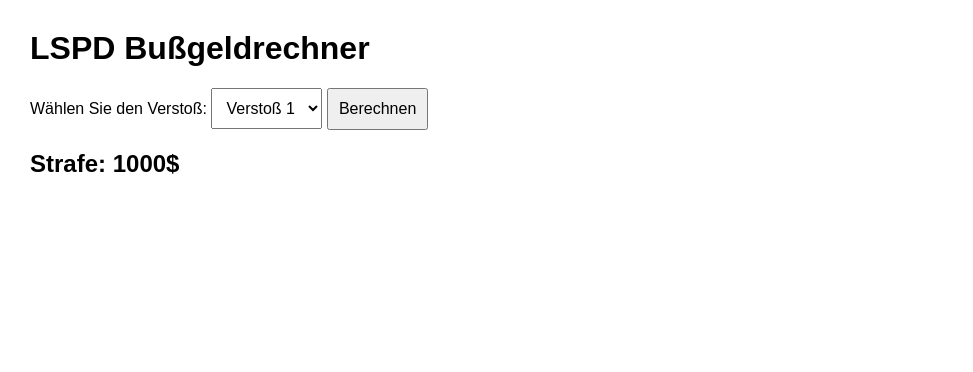
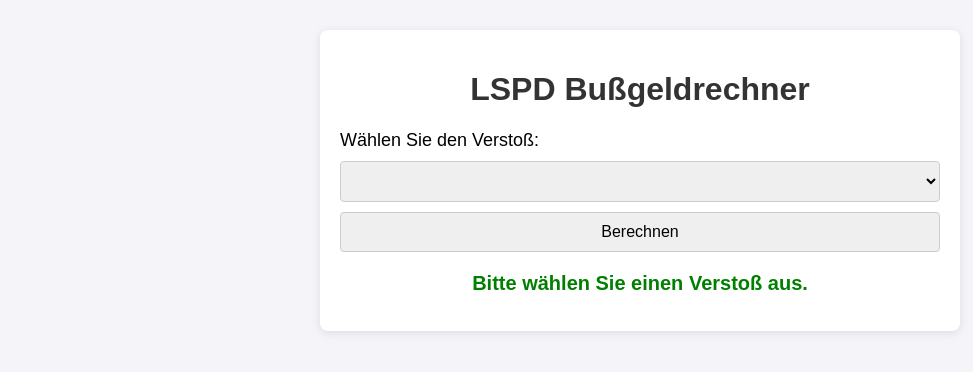
Before and after one commit to DenBie38/lspd_busgeldrechner, a plain HTML site: page index.html in a window 1280 px wide. Both pictures are taken after a click on the button "Berechnen". Shown: the whole page, without its empty margins (0-973 px from the left). Drawn offline with Linux system fonts and the light colour scheme; no server answers.

Commit message:
Update index.html

```diff
--- a/index.html
+++ b/index.html
@@ -5,36 +5,54 @@
     <meta name="viewport" content="width=device-width, initial-scale=1.0">
     <title>LSPD Bußgeldrechner</title>
     <style>
-        body { font-family: Arial, sans-serif; margin: 30px; }
-        select, button { padding: 10px; font-size: 16px; }
+        body { font-family: Arial, sans-serif; margin: 30px; background-color: #f4f4f9; }
+        h1 { text-align: center; color: #333; }
+        .container { max-width: 600px; margin: auto; padding: 20px; background-color: white; border-radius: 8px; box-shadow: 0 2px 10px rgba(0, 0, 0, 0.1); }
+        label { font-size: 18px; }
+        select, button { padding: 10px; font-size: 16px; width: 100%; margin-top: 10px; border: 1px solid #ccc; border-radius: 4px; }
+        button:hover { background-color: #007bff; color: white; cursor: pointer; }
+        #result { font-size: 20px; color: green; margin-top: 20px; text-align: center; }
     </style>
 </head>
 <body>
+    <div class="container">
         <h1>LSPD Bußgeldrechner</h1>
         <label for="violation">Wählen Sie den Verstoß:</label>
         <select id="violation">
-        <option value="Verstoß 1">Verstoß 1</option>
-        <option value="Verstoß 2">Verstoß 2</option>
-        <option value="Verstoß 3">Verstoß 3</option>
+            <!-- Optionen werden hier per JavaScript hinzugefügt -->
         </select>
         <button onclick="calculateFine()">Berechnen</button>
-
         <h2 id="result"></h2>
+    </div>
 
     <script>
+        let violations = [];
+
+        // Laden der JSON-Daten (die Bußgelder und Verstöße)
+        fetch('violations.json')
+            .then(response => response.json())
+            .then(data => {
+                violations = data;
+                let selectElement = document.getElementById('violation');
+
+                // Dynamisch Optionen für Verstöße hinzufügen
+                violations.forEach(violation => {
+                    let option = document.createElement('option');
+                    option.value = violation.violation;
+                    option.textContent = violation.violation;
+                    selectElement.appendChild(option);
+                });
+            });
+
+        // Bußgeld berechnen
         function calculateFine() {
             let violation = document.getElementById('violation').value;
-            let fine = '';
-
-            if (violation === 'Verstoß 1') {
-                fine = 'Strafe: 1000$';
-            } else if (violation === 'Verstoß 2') {
-                fine = 'Strafe: 2000$';
-            } else if (violation === 'Verstoß 3') {
-                fine = 'Strafe: 3000$';
+            let fine = violations.find(v => v.violation === violation);
+            if (fine) {
+                document.getElementById('result').innerText = `Strafe: ${fine.fine} $`;
+            } else {
+                document.getElementById('result').innerText = 'Bitte wählen Sie einen Verstoß aus.';
             }
-
-            document.getElementById('result').innerText = fine;
         }
     </script>
 </body>
```
Lines whose indentation alone changed are shown as unchanged.
